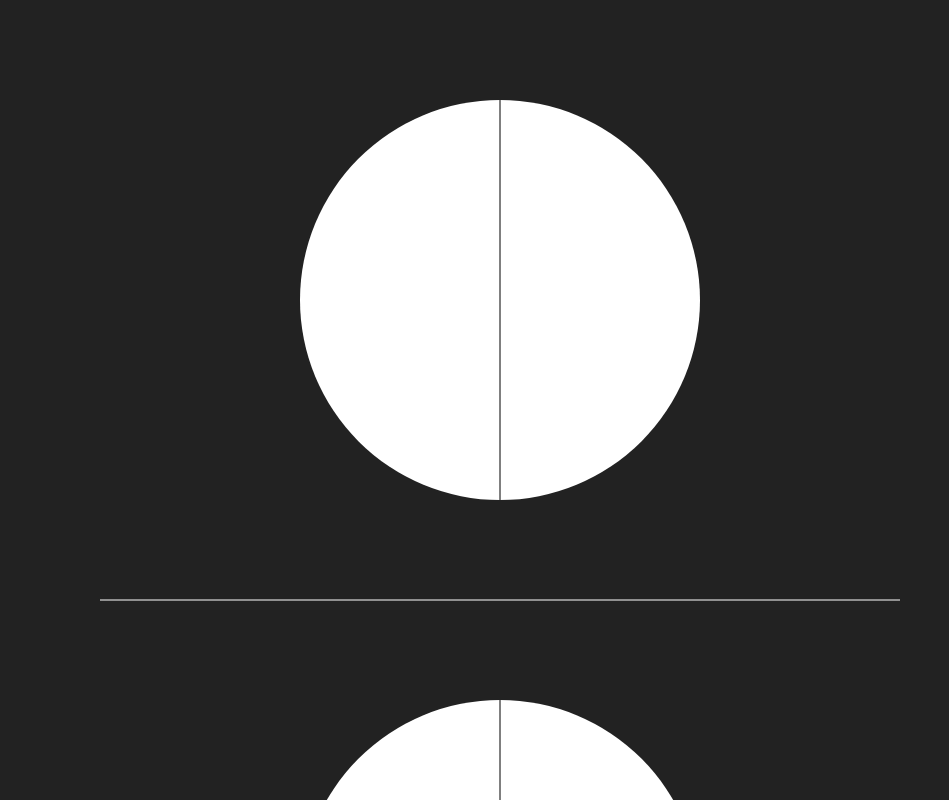
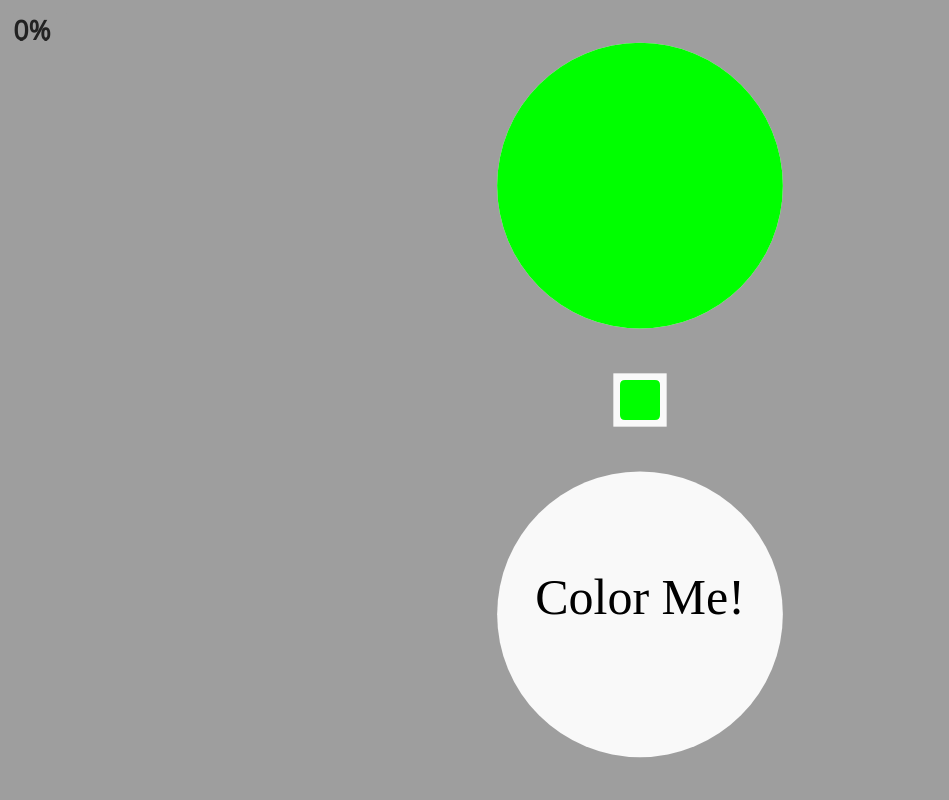
Before and after one commit to Zolmeister/fuco, a plain HTML site: page index.html in a window 1280 px wide. Shown: the whole page, without its empty margins (0-949 px from the left). Drawn offline with nearby package versions, Linux system fonts and the light colour scheme.

Commit message:
single working level!

```diff
--- /dev/null
+++ b/binding.js
@@ -0,0 +1,35 @@
+canv.addEventListener('mousedown', function (e) {
+  drawStart({x: e.clientX, y: e.clientY})
+  e.stopPropagation()
+  e.preventDefault()
+})
+
+canv.addEventListener('touchstart', function (e) {
+  drawStart({x: e.touches[0].clientX, y: e.touches[0].clientY})
+  e.stopPropagation()
+  e.preventDefault()
+})
+
+canv.addEventListener('mousemove', function (e) {
+  draw({x: e.clientX, y: e.clientY})
+  e.stopPropagation()
+  e.preventDefault()
+})
+
+canv.addEventListener('touchmove', function (e) {
+  draw({x: e.touches[0].clientX, y: e.touches[0].clientY})
+  e.stopPropagation()
+  e.preventDefault()
+})
+
+canv.addEventListener('mouseup', function (e) {
+  e.stopPropagation()
+  e.preventDefault()
+  drawEnd()
+})
+
+canv.addEventListener('touchend', function (e) {
+  e.stopPropagation()
+  e.preventDefault()
+  drawEnd()
+})
--- a/index.html
+++ b/index.html
@@ -1,4 +1,8 @@
+<meta name="viewport" content="initial-scale=1.0, width=device-width, minimum-scale=1.0, maximum-scale=1.0, user-scalable=0, minimal-ui">
+<link href='http://fonts.googleapis.com/css?family=Open+Sans' rel='stylesheet' type='text/css'>
 <canvas id='canv'></canvas>
+<script src='./binding.js'></script>
+<script src='./util.js'></script>
 <script src='./main.js'></script>
 <style>
 body {
--- a/main.js
+++ b/main.js
@@ -1,118 +1,287 @@
 var WIDTH = window.innerWidth
 var HEIGHT = window.innerHeight
+var SCALE = HEIGHT
+WIDTH2 = ~~(WIDTH / 2)
+HEIGHT2 = ~~(HEIGHT / 2)
+var RADIUS = SCALE / 5.6
+var $white = new Color(249, 249, 249)
+var $bgColor = new Color(158, 158, 158)
+
 var canv = document.getElementById('canv')
 canv.width = WIDTH
 canv.height = HEIGHT
+
+var isDrawing, lastPoint
+var isColor = true
+
 var ctx = canv.getContext('2d')
+ctx.lineJoin = ctx.lineCap = 'round'
+ctx.translate(WIDTH2, HEIGHT2)
+
+function paintBg() {
+  ctx.fillStyle = $bgColor
+  ctx.fillRect(-WIDTH2, -HEIGHT2, WIDTH, HEIGHT)
+}
+paintBg()
+
+var levelIndex = 0
+var levels = [
+  [
+    {
+      color: new Color(0, 255, 0),
+      path: function (ctx) {
+        ctx.arc(0, -RADIUS * 1.5, RADIUS, 0, 2 * Math.PI, false)
+      }
+    }
+  ]
+]
+
+var brush = levels[0][0].color
+var completion = 0
+
+paintLevel()
+var completionBaseline = getCompletion(true)
+
+
+function repaint() {
+  paintBg()
+  paintLevel()
+  paintPallet()
+  paintCompletion()
+  isDrawing = false
+}
+
+repaint()
+
+// completion of 85%+ should trigger next level
+
+setInterval(function () {
+  completion = getCompletion() / completionBaseline
+  paintCompletion()
+  if (completion >= 0.85) {
+    repaint()
+    alert('win!')
+  }
+}, 500)
+
+
+function paintCompletion() {
+  var fontSize = SCALE / 30
+  var padding = SCALE / 60
+  var x = -WIDTH2 + padding
+  var y = -HEIGHT2 + fontSize + padding
+  var percent = ~~(Math.max(0, completion - 0.02) * 100) + '%'
+
+  ctx.fillStyle = $bgColor
+  ctx.fillRect(x, y - fontSize, fontSize * percent.length, fontSize)
+
+  ctx.textAlign = 'left'
   ctx.fillStyle = '#222'
-ctx.fillRect(0, 0, WIDTH, HEIGHT)
+  ctx.font = 'bold ' + fontSize + 'px "Open Sans"'
 
-var radius = 200
+  ctx.fillText(percent, x, y)
+}
+
+function isOnCompletionText(point) {
+  var fontSize = SCALE / 30
+  var padding = SCALE / 60
+  var x = -WIDTH2 + padding + fontSize * 4
+  var y = -HEIGHT2 + fontSize + padding + fontSize
+
+  return point.x < x && point.y < y
+}
+
+function getCompletion(invert) {
+  var imgData = ctx.getImageData(WIDTH2 - RADIUS, 0, RADIUS * 2, HEIGHT2)
+  var pixels = imgData.data
+  var white = 0
+
+  var l = pixels.length
+  var i = l
+  while (i >= 4) {
+    var r = pixels[i-3]
+    var g = pixels[i-2]
+    var b = pixels[i-1]
+
+
+    // Get all whites
+    if (!invert) {
+      if (r > 240 && g > 240 && b > 240) {
+        white += 1
+      }
+    } else {
+      // all non-whites
+      if (r < 240 || g < 240 || b < 240) {
+        // all non-grays
+        if (r !== 158 && g !== 158 && b !== 158) {
+          white += 1
+        }
+      }
+    }
+
+
+    i -= ~~(l / 1000)
+  }
+  return white
+}
+
+
+function paintLevel() {
+  var level = levels[levelIndex]
 
   ctx.beginPath()
-ctx.arc(500, 300, radius, 0, 2 * Math.PI, false)
-ctx.fillStyle = '#fff'
+  ctx.arc(0, -RADIUS * 1.5, RADIUS, 0, 2 * Math.PI, false)
+  ctx.fillStyle = $white
   ctx.fill()
 
   ctx.beginPath()
-ctx.moveTo(500, 100)
-ctx.lineTo(500, 500)
-ctx.strokeStyle = '#000'
-ctx.stroke()
-
-ctx.beginPath()
-ctx.arc(500, 900, radius, 0, 2 * Math.PI, false)
-ctx.fillStyle = '#fff'
+  ctx.arc(0, RADIUS * 1.5, RADIUS, 0, 2 * Math.PI, false)
+  ctx.fillStyle = $white
   ctx.fill()
 
+  var i = level.length
+  while (i--) {
+    var poly = level[i]
+    ctx.fillStyle = poly.color
     ctx.beginPath()
-ctx.moveTo(500, 700)
-ctx.lineTo(500, 1100)
-ctx.strokeStyle = '#000'
-ctx.stroke()
-
-ctx.beginPath()
-ctx.moveTo(100, 600)
-ctx.lineTo(900, 600)
-ctx.strokeStyle = '#fff'
-ctx.stroke()
-
-function distanceBetween(point1, point2) {
-  return Math.sqrt(Math.pow(point2.x - point1.x, 2) + Math.pow(point2.y - point1.y, 2))
-}
-function angleBetween(point1, point2) {
-  return Math.atan2( point2.x - point1.x, point2.y - point1.y )
+    var x = 0
+    var y = -RADIUS * 1.5
+    ctx.moveTo(x, y)
+    poly.path(ctx, x, y)
+    ctx.fill()
   }
 
-function reflect(y) {
-  if (y > 600) {
-    return 600 - (y - 600)
+  if (levelIndex === 0) {
+    ctx.fillStyle = '#000'
+    ctx.font = SCALE / 16 + 'px "Open Sans"'
+    ctx.textAlign = 'center'
+    ctx.fillText('Color Me!', 0, RADIUS * 1.5)
   }
-  return 600 + (600 - y)
 }
 
-ctx.lineJoin = ctx.lineCap = 'round'
 
-var isDrawing, lastPoint
-var isColor = true
-canv.onmousedown = function(e) {
-  isDrawing = true
-  lastPoint = { x: e.clientX, y: e.clientY }
+function paintPallet() {
+  var level = levels[levelIndex]
+  var pallet = []
+
+  // _.pick level, 'color'
+  var i = level.length
+  while (i--) {
+    var poly = level[i]
+    pallet.push(poly.color)
+  }
+  i = pallet.length
+
+  // _.uniq pallet
+  var used = {}
+  while (i--) {
+    var color = pallet[i]
+    if (used[color]) {
+      pallet.splice(i, 1)
+    }
+    used[color] = true
   }
 
-canv.onmousemove = function(e) {
+  i = pallet.length
+  while(i--) {
+    var size = SCALE / 20
+
+    if (pallet[i].equals(brush)) {
+      ctx.fillStyle = $white
+      size += SCALE / 60
+      ctx.fillRect(-size/2, -size/2, size, size)
+      size -= SCALE / 60
+    }
+
+    ctx.fillStyle = pallet[i]
+    ctx.lineWidth = 10
+    roundRect(ctx, 0, 0, size, size, 5, true, false)
+  }
+}
+
+function drawStart(point) {
+  isDrawing = true
+  lastPoint = point
+}
+
+function drawEnd() {
+  isDrawing = false
+}
+
+function getRegion() {
+  var level = levels[levelIndex]
+  var i = level.length
+  while(i--) {
+    var poly = level[i]
+    if (poly.color.equals(brush)) {
+      return poly
+    }
+  }
+
+  throw new Error('Poly not found')
+}
+
+function draw(point) {
   if (!isDrawing) return
 
-  var currentPoint = { x: e.clientX, y: e.clientY }
+  var currentPoint = point
   var dist = distanceBetween(lastPoint, currentPoint)
   var angle = angleBetween(lastPoint, currentPoint)
+  var region = getRegion()
+
+  var brushSize = SCALE / 24
 
   for (var i = 0; i < dist; i+=5) {
 
-    x = lastPoint.x + (Math.sin(angle) * i)
-    y = lastPoint.y + (Math.cos(angle) * i)
+    x = lastPoint.x + (Math.sin(angle) * i) - WIDTH2
+    y = lastPoint.y + (Math.cos(angle) * i) - HEIGHT2
 
-    var radgrad = ctx.createRadialGradient(x,y,10,x,y,20)
+    // Don't color the area with the pallet
+    if (y < SCALE / 20 + 5 && y > -SCALE / 20 - 5) continue
 
-    radgrad.addColorStop(0, '#000')
-    radgrad.addColorStop(0.5, 'rgba(0,0,0,0.5)')
-    radgrad.addColorStop(1, 'rgba(0,0,0,0)')
+    // Don't color the area with the percent
+    if (isOnCompletionText({x: x, y: y})) continue
+
+    var radgrad = ctx.createRadialGradient(x,y,brushSize/4,x,y,brushSize/2)
+
+    radgrad.addColorStop(0, brush)
+    radgrad.addColorStop(0.5, brush.alpha(0.5))
+    radgrad.addColorStop(1, brush.alpha(0))
 
     ctx.fillStyle = radgrad
-    ctx.fillRect(x-20, y-20, 40, 40)
+    ctx.fillRect(x-brushSize/2, y-brushSize/2, brushSize, brushSize)
 
-    y = reflect(y)
+    y = -y
 
-    radgrad = ctx.createRadialGradient(x,y,10,x,y,20)
-if (isColor){
-    radgrad.addColorStop(0, '#000')
-    radgrad.addColorStop(0.5, 'rgba(0,0,0,0.5)')
-    radgrad.addColorStop(1, 'rgba(0,0,0,0)')
-}
-  else{radgrad.addColorStop(0, '#fff')
-  radgrad.addColorStop(0.5, 'rgba(255,255,255,0.5)')
-  radgrad.addColorStop(1, 'rgba(255,255,255,0)')}
+    // Don't color the area with the percent
+    if (isOnCompletionText({x: x, y: y})) continue
+
+    radgrad = ctx.createRadialGradient(x,y,brushSize/4,x,y,brushSize/2)
+    radgrad.addColorStop(0, brush)
+    radgrad.addColorStop(0.5, brush.alpha(0.5))
+    radgrad.addColorStop(1, brush.alpha(0))
     ctx.fillStyle = radgrad
+    ctx.fillRect(x-brushSize/2, y-brushSize/2, brushSize, brushSize)
 
-    ctx.fillRect(x-20, y-20, 40, 40)
+    if (y < 0) {
+      // erase inside selected brush clip region
+      ctx.save()
+      ctx.beginPath()
+      region.path(ctx)
+      ctx.clip()
+
+      radgrad = ctx.createRadialGradient(x,y,brushSize/4,x,y,brushSize/2)
+      radgrad.addColorStop(0, $white)
+      radgrad.addColorStop(0.9, $white.alpha(1))
+      radgrad.addColorStop(1, $white.alpha(0))
+      ctx.fillStyle = radgrad
+      ctx.fillRect(x-brushSize/2, y-brushSize/2, brushSize, brushSize)
+      ctx.fillRect(x-brushSize/2, y-brushSize/2, brushSize, brushSize)
+
+      ctx.restore()
     }
 
+  }
   lastPoint = currentPoint
 
-  ctx.beginPath()
-  ctx.moveTo(500, 700)
-  ctx.lineTo(500, 1100)
-  ctx.strokeStyle = '#000'
-  ctx.stroke()
-
-  ctx.beginPath()
-  ctx.moveTo(500, 100)
-  ctx.lineTo(500, 500)
-  ctx.strokeStyle = '#000'
-  ctx.stroke()
-
 }
-
-canv.onmouseup = function() {
-  isDrawing = false
-}
--- /dev/null
+++ b/util.js
@@ -0,0 +1,77 @@
+
+/**
+ * Draws a rounded rectangle using the current state of the canvas.
+ * If you omit the last three params, it will draw a rectangle
+ * outline with a 5 pixel border radius
+ * @param {CanvasRenderingContext2D} ctx
+ * @param {Number} x The top left x coordinate
+ * @param {Number} y The top left y coordinate
+ * @param {Number} width The width of the rectangle
+ * @param {Number} height The height of the rectangle
+ * @param {Number} radius The corner radius. Defaults to 5;
+ * @param {Boolean} fill Whether to fill the rectangle. Defaults to false.
+ * @param {Boolean} stroke Whether to stroke the rectangle. Defaults to true.
+ */
+function roundRect(ctx, x, y, width, height, radius, fill, stroke) {
+  if (typeof stroke == "undefined" ) {
+    stroke = true;
+  }
+  if (typeof radius === "undefined") {
+    radius = 5;
+  }
+  x -= width / 2
+  y -= height / 2
+  ctx.beginPath();
+  ctx.moveTo(x + radius, y);
+  ctx.lineTo(x + width - radius, y);
+  ctx.quadraticCurveTo(x + width, y, x + width, y + radius);
+  ctx.lineTo(x + width, y + height - radius);
+  ctx.quadraticCurveTo(x + width, y + height, x + width - radius, y + height);
+  ctx.lineTo(x + radius, y + height);
+  ctx.quadraticCurveTo(x, y + height, x, y + height - radius);
+  ctx.lineTo(x, y + radius);
+  ctx.quadraticCurveTo(x, y, x + radius, y);
+  ctx.closePath();
+  if (stroke) {
+    ctx.stroke();
+  }
+  if (fill) {
+    ctx.fill();
+  }
+}
+
+function distanceBetween(point1, point2) {
+  return Math.sqrt(Math.pow(point2.x - point1.x, 2) + Math.pow(point2.y - point1.y, 2))
+}
+function angleBetween(point1, point2) {
+  return Math.atan2( point2.x - point1.x, point2.y - point1.y )
+}
+
+function Color(r, g, b, a) {
+  r = r === undefined ? 0 : r
+  g = g === undefined ? 0 : g
+  b = b === undefined ? 0 : b
+  a = a === undefined ? 1 : a
+
+  this.r = r
+  this.g = g
+  this.b = b
+  this.a = a
+}
+
+
+// TODO: cache these
+Color.prototype.alpha = function (n) {
+  return new Color(this.r, this.g, this.b, n)
+}
+
+Color.prototype.toString = function () {
+  return 'rgba(' + this.r + ',' + this.g + ',' + this.b + ',' + this.a + ')'
+}
+
+Color.prototype.equals = function (color) {
+  return this.r === color.r &&
+          this.g === color.g &&
+          this.b === color.b &&
+          this.a === color.a
+}
```
Lines whose indentation alone changed are shown as unchanged.
